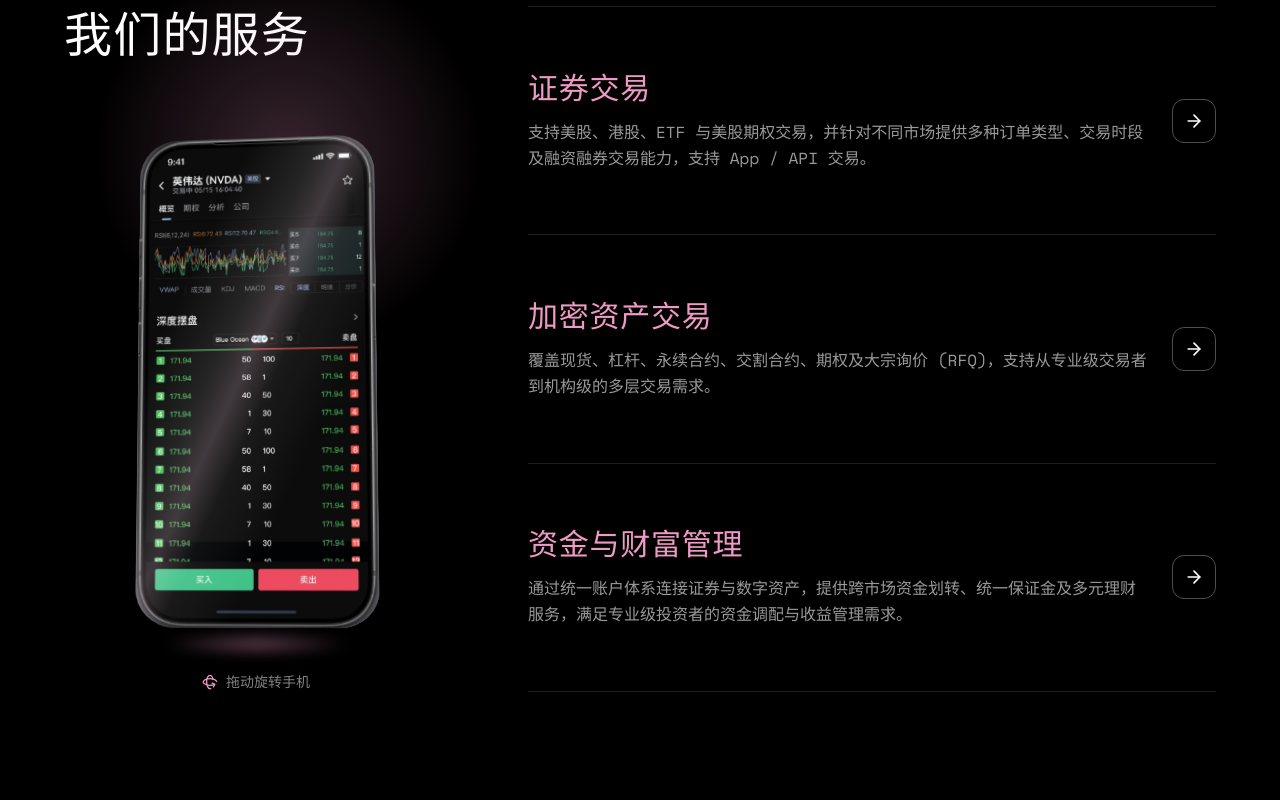
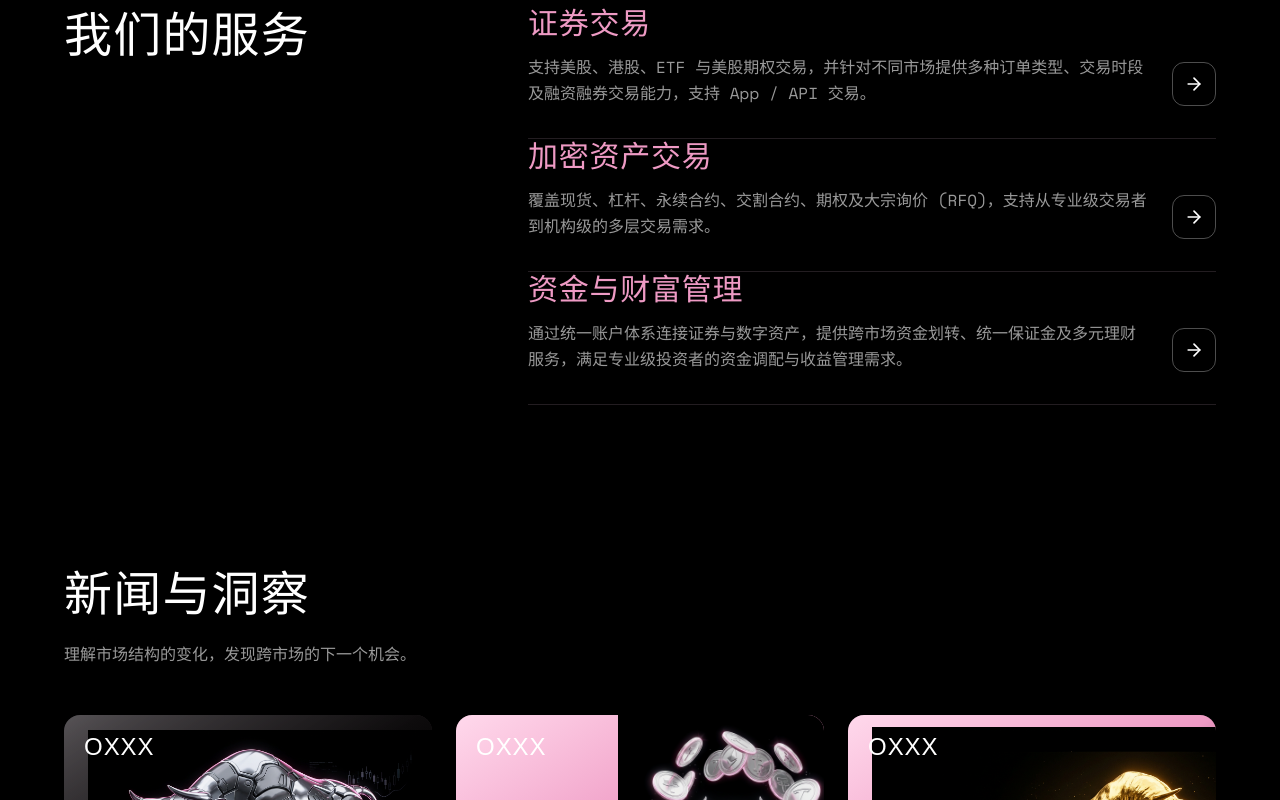
Before and after one commit to JONJUNWEI8888/oxxx, a Next.js app: page /about in a window 1280 px wide. Shown: the part 2240-3040 px from the top of the page. Built offline with nearby package versions, Linux system fonts and the light colour scheme; a web font is replaced by a local one.

Commit message:
Restore message 4udTtzqKDi0CuSLUuXMtsyahU6q0xNzq

```diff
--- a/app/globals.css
+++ b/app/globals.css
@@ -443,45 +443,3 @@ html.lenis body {
   .laser-scan-bar, .laser-arrow, .laser-impact { animation: none; }
   .laser-scan-bar, .laser-impact { display: none; }
 }
-
-.phone-halo {
-  background: radial-gradient(circle, color-mix(in oklab, var(--color-gold) 26%, transparent), transparent 62%);
-  animation: phone-halo-pulse 5s ease-in-out infinite;
-}
-.phone-edge {
-  background: linear-gradient(90deg, #4a4a50, #1c1c20 18%, #2c2c31 50%, #1c1c20 82%, #4a4a50);
-  box-shadow: inset 0 0 0 1px rgb(255 255 255 / 0.06);
-}
-.phone-back {
-  background:
-    radial-gradient(ellipse at 30% 20%, color-mix(in oklab, var(--color-gold) 22%, transparent), transparent 55%),
-    linear-gradient(160deg, #2b2b30, #121215 70%);
-  box-shadow: inset 0 0 0 2px #3c3c42, inset 0 0 30px rgb(0 0 0 / 0.6);
-}
-.phone-camera {
-  background: linear-gradient(145deg, #34343a, #18181b);
-  box-shadow: inset 0 0 0 1px rgb(255 255 255 / 0.08), 0 6px 14px rgb(0 0 0 / 0.5);
-}
-.phone-sheen {
-  background-image: linear-gradient(
-    115deg,
-    transparent 38%,
-    rgb(255 255 255 / 0.1) 46%,
-    color-mix(in oklab, var(--color-gold-light) 22%, transparent) 50%,
-    rgb(255 255 255 / 0.06) 54%,
-    transparent 62%
-  );
-  background-size: 260% 100%;
-  mix-blend-mode: screen;
-}
-.phone-floor {
-  background: radial-gradient(ellipse, color-mix(in oklab, var(--color-gold) 40%, transparent), transparent 70%);
-  filter: blur(6px);
-}
-@keyframes phone-halo-pulse {
-  0%, 100% { opacity: 0.7; transform: translateY(-50%) scale(0.95); }
-  50% { opacity: 1; transform: translateY(-50%) scale(1.05); }
-}
-@media (prefers-reduced-motion: reduce) {
-  .phone-halo { animation: none; }
-}
--- a/components/about/about-sections.tsx
+++ b/components/about/about-sections.tsx
@@ -8,7 +8,6 @@ import Link from 'next/link'
 import type { Bi } from '@/lib/i18n'
 import { useI18n } from '@/lib/i18n'
 import { ParticleCoin } from './particle-coin'
-import { PhoneShowcase } from './phone-showcase'
 import { ValueOrb } from './value-orb'
 
 const reveal = {
@@ -268,24 +267,15 @@ export function Services() {
   return (
     <section className="px-4 py-20 sm:px-6 md:px-8">
       <div className="mx-auto flex max-w-6xl flex-col gap-10 lg:flex-row lg:gap-20">
-        <motion.div {...reveal} className="flex flex-col gap-16 lg:w-1/3">
+        <motion.div {...reveal} className="lg:w-1/3">
           <SectionTitle>{t('我们的服务', 'Our Services')}</SectionTitle>
-          <PhoneShowcase
-            label={t('OXXX App 深度摆盘界面：英伟达 (NVDA) 买卖盘', 'OXXX app order book view for NVIDIA (NVDA)')}
-            hint={t('拖动旋转手机', 'Drag to rotate')}
-          />
         </motion.div>
-        <ul className="flex flex-1 flex-col lg:border-t lg:border-line">
+        <ul className="flex flex-1 flex-col">
           {SERVICES.map((s, i) => (
-            <motion.li
-              key={s.title.en}
-              {...reveal}
-              transition={{ ...reveal.transition, delay: i * 0.1 }}
-              className="group/item lg:flex lg:flex-1"
-            >
+            <motion.li key={s.title.en} {...reveal} transition={{ ...reveal.transition, delay: i * 0.1 }}>
               <Link
                 href={s.href}
-                className="group flex items-end gap-6 border-b border-line py-8 focus-visible:outline-none group-first/item:pt-0 lg:flex-1 lg:items-center lg:group-first/item:pt-8"
+                className="group flex items-end gap-6 border-b border-line py-8 first:pt-0 focus-visible:outline-none"
               >
                 <div className="flex flex-1 flex-col gap-3">
                   <h3 className="font-display text-2xl tracking-wide text-gold md:text-3xl">{t(s.title.zh, s.title.en)}</h3>
@@ -319,7 +309,7 @@ const NEWS: { tag: Bi; title: Bi; excerpt: Bi; cover: string; headline: Bi; tone
     tag: { zh: 'OXXX 指南', en: 'OXXX Guide' },
     title: { zh: '从 USDT 到美股：OXXX 统一市场交易指南', en: 'From USDT to US stocks: the OXXX unified trading guide' },
     excerpt: {
-      zh: '通过四个步骤，了解如何在 OXXX 完成 USDT 兑换划转，交易美股、ETF 与期权��',
+      zh: '通过四个步骤，了解如何在 OXXX 完成 USDT 兑换划转，交易美股、ETF 与期权。',
       en: 'Four steps to convert and transfer USDT, then trade US stocks, ETFs and options on OXXX.',
     },
     cover: '/images/login-coins.png',
--- a/components/about/phone-showcase.tsx
+++ /dev/null
@@ -1,151 +0,0 @@
-'use client'
-
-import { animate, motion, useAnimationFrame, useMotionValue, useReducedMotion, useTransform } from 'framer-motion'
-import { Rotate3d } from 'lucide-react'
-import Image from 'next/image'
-import { useRef, type KeyboardEvent, type PointerEvent } from 'react'
-
-const EDGE_LAYERS = 12
-const DEPTH_STEP = 1.1
-const PHONE_RADIUS = 'rounded-[15.8%/7.7%]'
-
-type Props = {
-  label: string
-  hint: string
-}
-
-export function PhoneShowcase({ label, hint }: Props) {
-  const reduceMotion = useReducedMotion()
-  const swayY = useMotionValue(0)
-  const swayX = useMotionValue(0)
-  const dragY = useMotionValue(0)
-  const dragX = useMotionValue(0)
-  const drag = useRef<{ x: number; y: number; rotY: number; rotX: number } | null>(null)
-
-  const rotateY = useTransform(() => swayY.get() + dragY.get())
-  const rotateX = useTransform(() => swayX.get() + dragX.get())
-  const sheenPosition = useTransform(rotateY, (v) => `${50 - ((((v % 360) + 540) % 360) - 180) * 0.6}% 0%`)
-  const shadowScale = useTransform(rotateY, (v) => 0.75 + Math.abs(Math.cos((v * Math.PI) / 180)) * 0.25)
-
-  useAnimationFrame((t) => {
-    if (reduceMotion) return
-    const idle = drag.current ? 0.35 : 1
-    swayY.set(Math.sin(t / 1900) * 22 * idle)
-    swayX.set(Math.sin(t / 2700) * 6 * idle + 4)
-  })
-
-  const settle = () => {
-    const target = Math.round(dragY.get() / 360) * 360
-    animate(dragY, target, {
-      type: 'spring',
-      stiffness: 60,
-      damping: 14,
-      onComplete: () => dragY.set(0),
-    })
-    animate(dragX, 0, { type: 'spring', stiffness: 80, damping: 14 })
-  }
-
-  const onPointerDown = (e: PointerEvent<HTMLDivElement>) => {
-    e.currentTarget.setPointerCapture(e.pointerId)
-    dragY.stop()
-    dragX.stop()
-    drag.current = { x: e.clientX, y: e.clientY, rotY: dragY.get(), rotX: dragX.get() }
-  }
-
-  const onPointerMove = (e: PointerEvent<HTMLDivElement>) => {
-    if (!drag.current) return
-    const dx = e.clientX - drag.current.x
-    const dy = e.clientY - drag.current.y
-    dragY.set(drag.current.rotY + dx * 0.6)
-    dragX.set(Math.max(-28, Math.min(28, drag.current.rotX - dy * 0.3)))
-  }
-
-  const onPointerUp = () => {
-    if (!drag.current) return
-    drag.current = null
-    settle()
-  }
-
-  const onKeyDown = (e: KeyboardEvent<HTMLDivElement>) => {
-    if (e.key !== 'ArrowLeft' && e.key !== 'ArrowRight') return
-    e.preventDefault()
-    const step = e.key === 'ArrowLeft' ? -45 : 45
-    animate(dragY, dragY.get() + step, {
-      type: 'spring',
-      stiffness: 70,
-      damping: 15,
-      onComplete: () => {
-        if (Math.abs(dragY.get()) >= 360) dragY.set(dragY.get() % 360)
-      },
-    })
-  }
-
-  return (
-    <div className="flex flex-col items-center gap-6">
-      <div className="relative flex w-full justify-center [perspective:1400px]">
-        <div aria-hidden="true" className="phone-halo pointer-events-none absolute inset-x-0 top-1/2 mx-auto aspect-square w-[130%] max-w-md -translate-y-1/2" />
-
-        <motion.div
-          role="img"
-          aria-label={label}
-          tabIndex={0}
-          onPointerDown={onPointerDown}
-          onPointerMove={onPointerMove}
-          onPointerUp={onPointerUp}
-          onPointerCancel={onPointerUp}
-          onKeyDown={onKeyDown}
-          style={{ rotateY, rotateX, transformStyle: 'preserve-3d' }}
-          className="relative aspect-[696/1433] w-52 cursor-grab touch-pan-y select-none rounded-[2.5rem] outline-none active:cursor-grabbing focus-visible:ring-2 focus-visible:ring-gold focus-visible:ring-offset-8 focus-visible:ring-offset-background sm:w-60"
-        >
-          {Array.from({ length: EDGE_LAYERS }, (_, i) => (
-            <div
-              key={i}
-              aria-hidden="true"
-              className={`phone-edge absolute inset-0 ${PHONE_RADIUS}`}
-              style={{ transform: `translateZ(${-(i + 1) * DEPTH_STEP}px)` }}
-            />
-          ))}
-
-          <div
-            aria-hidden="true"
-            className={`phone-back absolute inset-0 flex flex-col items-center justify-center gap-3 ${PHONE_RADIUS}`}
-            style={{ transform: `translateZ(${-(EDGE_LAYERS + 1) * DEPTH_STEP}px) rotateY(180deg)`, backfaceVisibility: 'hidden' }}
-          >
-            <span className="phone-camera absolute left-[9%] top-[5%] size-[30%] rounded-[28%]" />
-            <span className="font-display text-3xl tracking-[0.3em] text-gold">OXXX</span>
-          </div>
-
-          <div
-            className={`absolute inset-0 overflow-hidden ${PHONE_RADIUS}`}
-            style={{ transform: 'translateZ(0.5px)', backfaceVisibility: 'hidden' }}
-          >
-            <Image
-              src="/images/about/phone-depth.png"
-              alt=""
-              fill
-              sizes="(min-width: 640px) 240px, 208px"
-              draggable={false}
-              className="pointer-events-none object-cover"
-            />
-            <motion.div
-              aria-hidden="true"
-              className="phone-sheen pointer-events-none absolute inset-0"
-              style={{ backgroundPosition: sheenPosition }}
-            />
-          </div>
-        </motion.div>
-
-        <motion.div
-          aria-hidden="true"
-          style={{ scaleX: shadowScale }}
-          className="phone-floor pointer-events-none absolute -bottom-8 left-1/2 h-6 w-48 -translate-x-1/2 rounded-full"
-        />
-      </div>
-
-      <p className="mt-6 flex items-center gap-2 text-sm text-foreground/50">
-        <Rotate3d className="size-4 text-gold" aria-hidden="true" />
-        {hint}
-      </p>
-    </div>
-  )
-}
```
Also changed, not shown: public/images/about/phone-depth-raw.png (deleted), public/images/about/phone-depth.png (deleted).
